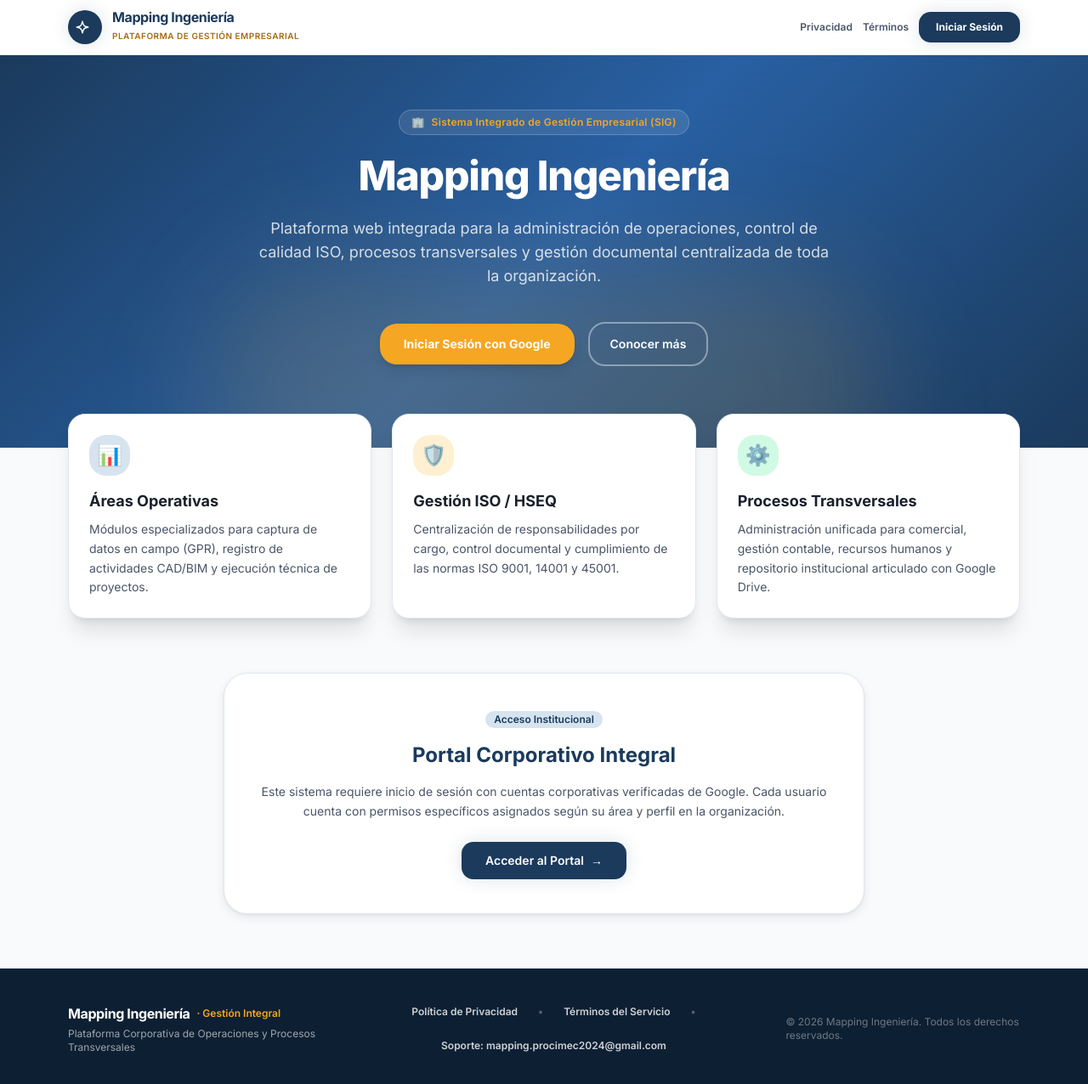
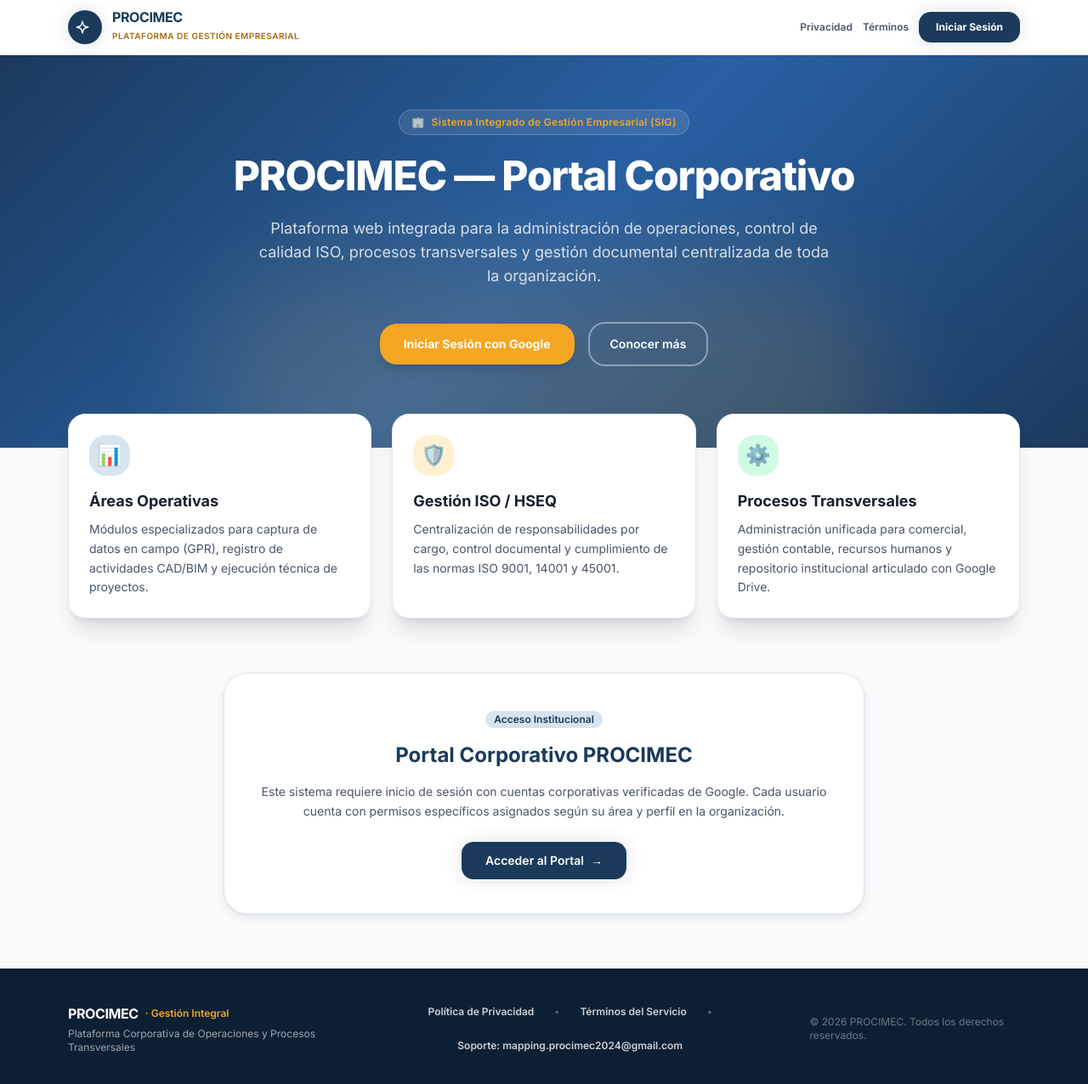
Before and after one commit to MappingProcimec/PROCIMEC, a Next.js app: page / in a window 1280 px wide. Shown: the top 1276 px of the page at 85% size. Built offline with nearby package versions, Linux system fonts and the light colour scheme; no server answers.

Commit message:
refactor: cambiar nombre a PROCIMEC — Portal Corporativo

```diff
--- a/app/page.tsx
+++ b/app/page.tsx
@@ -27,7 +27,7 @@ export default function LandingPage() {
               </svg>
             </div>
             <div>
-              <span className="font-bold text-primary text-base tracking-tight leading-none block">Mapping Ingeniería</span>
+              <span className="font-bold text-primary text-base tracking-tight leading-none block">PROCIMEC</span>
               <span className="text-[10px] text-accent-700 font-semibold tracking-wider uppercase">Plataforma de Gestión Empresarial</span>
             </div>
           </div>
@@ -61,7 +61,7 @@ export default function LandingPage() {
           </div>
 
           <h1 className="text-3xl sm:text-5xl font-extrabold tracking-tight leading-tight">
-            Mapping Ingeniería
+            PROCIMEC — Portal Corporativo
           </h1>
 
           <p className="text-white/80 text-base sm:text-lg max-w-2xl mx-auto font-normal leading-relaxed">
@@ -130,7 +130,7 @@ export default function LandingPage() {
       <section className="max-w-4xl mx-auto px-4 mb-16 text-center">
         <div className="bg-white rounded-3xl p-8 sm:p-10 border border-border shadow-card space-y-4">
           <span className="badge badge-primary text-xs">Acceso Institucional</span>
-          <h2 className="text-2xl font-bold text-primary">Portal Corporativo Integral</h2>
+          <h2 className="text-2xl font-bold text-primary">Portal Corporativo PROCIMEC</h2>
           <p className="text-text-secondary text-sm leading-relaxed max-w-2xl mx-auto">
             Este sistema requiere inicio de sesión con cuentas corporativas verificadas de Google. Cada usuario cuenta con permisos específicos asignados según su área y perfil en la organización.
           </p>
@@ -148,7 +148,7 @@ export default function LandingPage() {
         <div className="max-w-6xl mx-auto px-4 flex flex-col md:flex-row items-center justify-between gap-6 text-center md:text-left">
           <div>
             <div className="flex items-center justify-center md:justify-start gap-2 mb-1">
-              <span className="font-bold text-white text-base tracking-tight">Mapping Ingeniería</span>
+              <span className="font-bold text-white text-base tracking-tight">PROCIMEC</span>
               <span className="text-accent text-xs font-semibold">· Gestión Integral</span>
             </div>
             <p className="text-white/60 text-xs">
@@ -172,7 +172,7 @@ export default function LandingPage() {
           </div>
 
           <div className="text-white/40 text-xs">
-            © {new Date().getFullYear()} Mapping Ingeniería. Todos los derechos reservados.
+            © {new Date().getFullYear()} PROCIMEC. Todos los derechos reservados.
           </div>
         </div>
       </footer>
```
